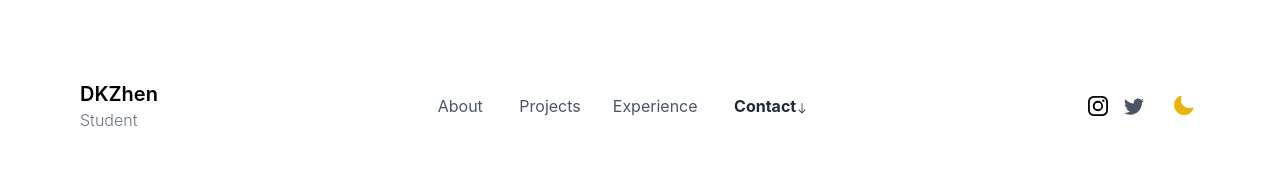
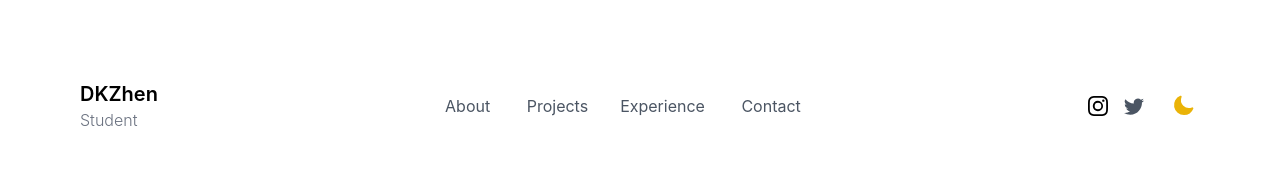
Before and after one commit to dkzhen/portofolio-nextjs, a Next.js app: page / in a window 1280 px wide. Shown: the top 186 px of the page. Built offline with nearby package versions, Linux system fonts and the light colour scheme; no server answers.

Commit message:
Update Navbar.js

```diff
--- a/components/Navbar.js
+++ b/components/Navbar.js
@@ -107,13 +107,13 @@ export default function Navbar() {
           <Link
             href="/"
             className={`text-base  ${
-              router.asPath === "/"
+              router.asPath === "/contact"
                 ? "text-gray-800 font-bold dark:text-gray-400"
                 : "text-gray-600 dark:text-gray-300 font-normal "
             }`}
           >
-            Contact
-            {router.asPath === "/" && (
+            Contact {" "}
+            {router.asPath === "/contact" && (
               <svg
                 xmlns="http://www.w3.org/2000/svg"
                 width="16"
```
